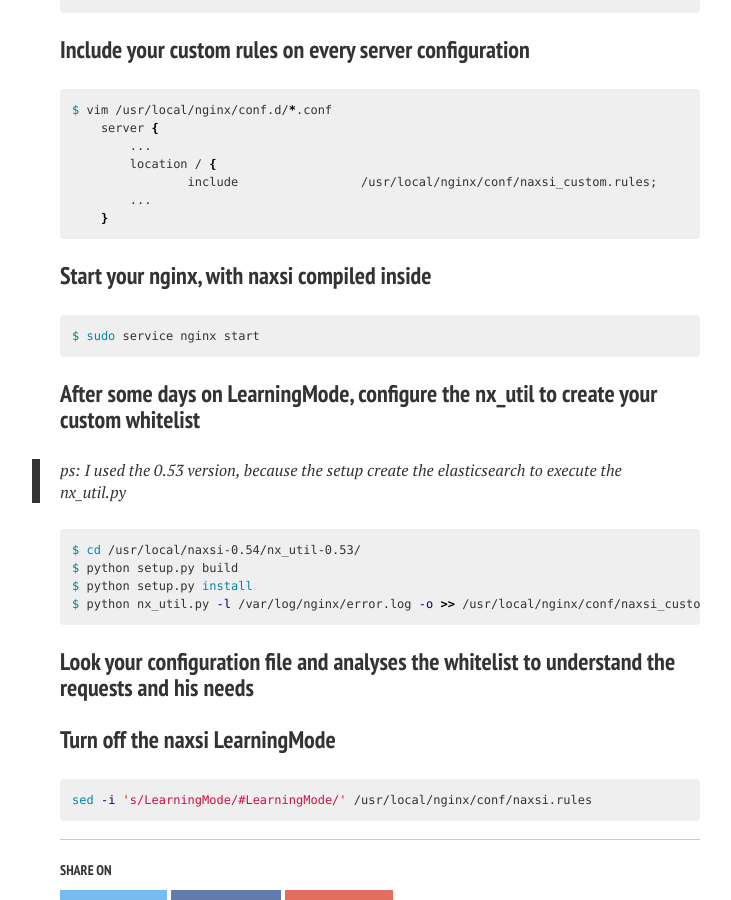
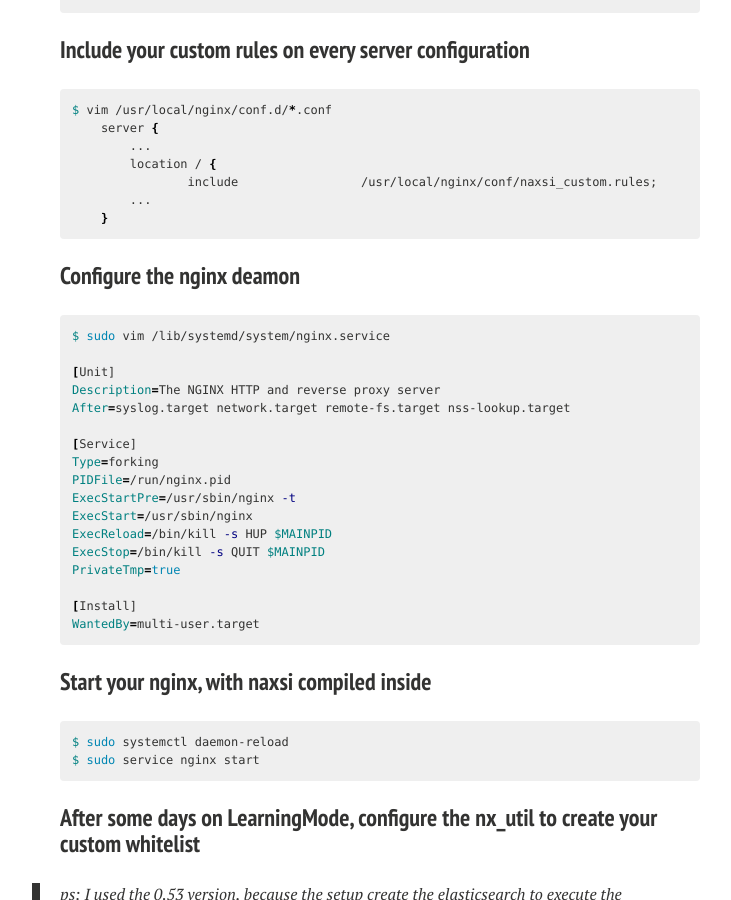
Before and after one commit to IcaroBichir/infocrazy, a Jekyll site: the page built from _posts/2016-06-13-install-and-configure-nginx-with-naxsi.markdown, in a window 1280 px wide and 900 px high, scrolled down 2491 px. Shown: the whole window, without its empty margins (260-991 px from the left). Built offline with Jekyll 4.4.1, drawn with Linux system fonts in a browser that asks for light colours; nearby versions of some CDN libraries; comment, search, counter and statistics services are not loaded; some of the changed text lies outside the part shown.

Commit message:
Create 2016-06-13-install-and-configure-nginx-with-naxsi.markdown

```diff
--- a/_posts/2016-06-13-install-and-configure-nginx-with-naxsi.markdown
+++ b/_posts/2016-06-13-install-and-configure-nginx-with-naxsi.markdown
@@ -138,9 +138,33 @@
     }
 {% endhighlight %}
 
+
+### Configure the nginx deamon
+
+{% highlight bash %}
+$ sudo vim /lib/systemd/system/nginx.service
+
+[Unit]
+Description=The NGINX HTTP and reverse proxy server
+After=syslog.target network.target remote-fs.target nss-lookup.target
+
+[Service]
+Type=forking
+PIDFile=/run/nginx.pid
+ExecStartPre=/usr/sbin/nginx -t
+ExecStart=/usr/sbin/nginx
+ExecReload=/bin/kill -s HUP $MAINPID
+ExecStop=/bin/kill -s QUIT $MAINPID
+PrivateTmp=true
+
+[Install]
+WantedBy=multi-user.target
+{% endhighlight %}
+
 ### Start your nginx, with naxsi compiled inside
 
 {% highlight bash %}
+$ sudo systemctl daemon-reload
 $ sudo service nginx start
 {% endhighlight %}
 
```
